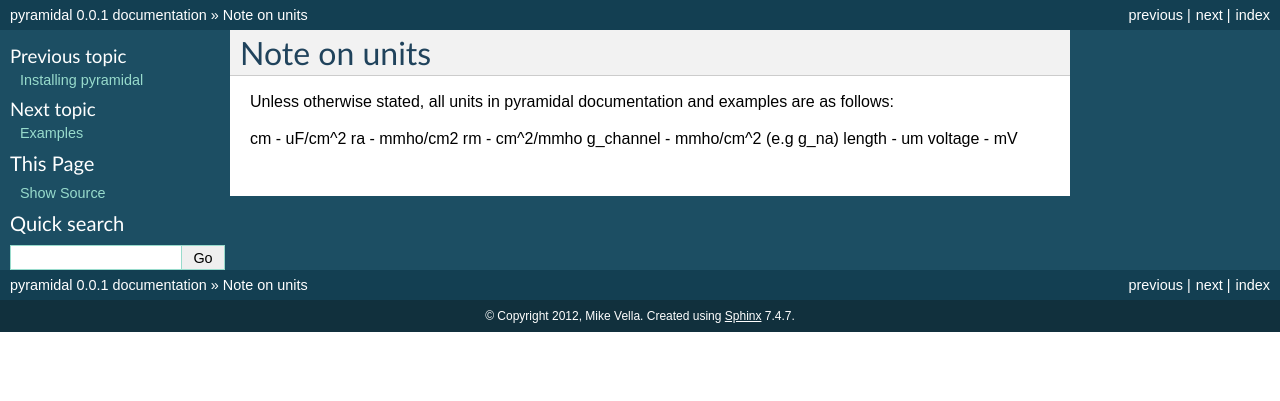
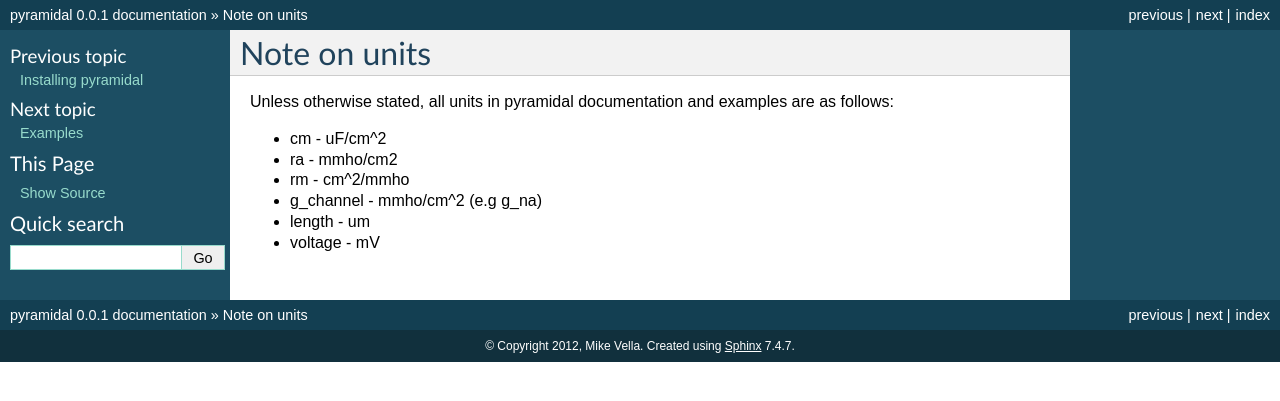
Before and after one commit to vellamike/pyramidal, a Sphinx documentation site: the page built from doc/note_on_units.rst, in a window 1280 px wide. Shown: the top 401 px of the page. Built offline with Sphinx 7.4.7, drawn with Linux system fonts in a browser that asks for light colours.

```diff
--- a/doc/note_on_units.rst
+++ b/doc/note_on_units.rst
@@ -3,9 +3,9 @@ Note on units
 
 Unless otherwise stated, all units in pyramidal documentation and examples are as follows:
 
-cm - uF/cm^2
-ra - mmho/cm2
-rm - cm^2/mmho
-g_channel - mmho/cm^2 (e.g g_na)
-length - um
-voltage - mV
+* cm - uF/cm^2
+* ra - mmho/cm2
+* rm - cm^2/mmho
+* g_channel - mmho/cm^2 (e.g g_na)
+* length - um
+* voltage - mV
```
